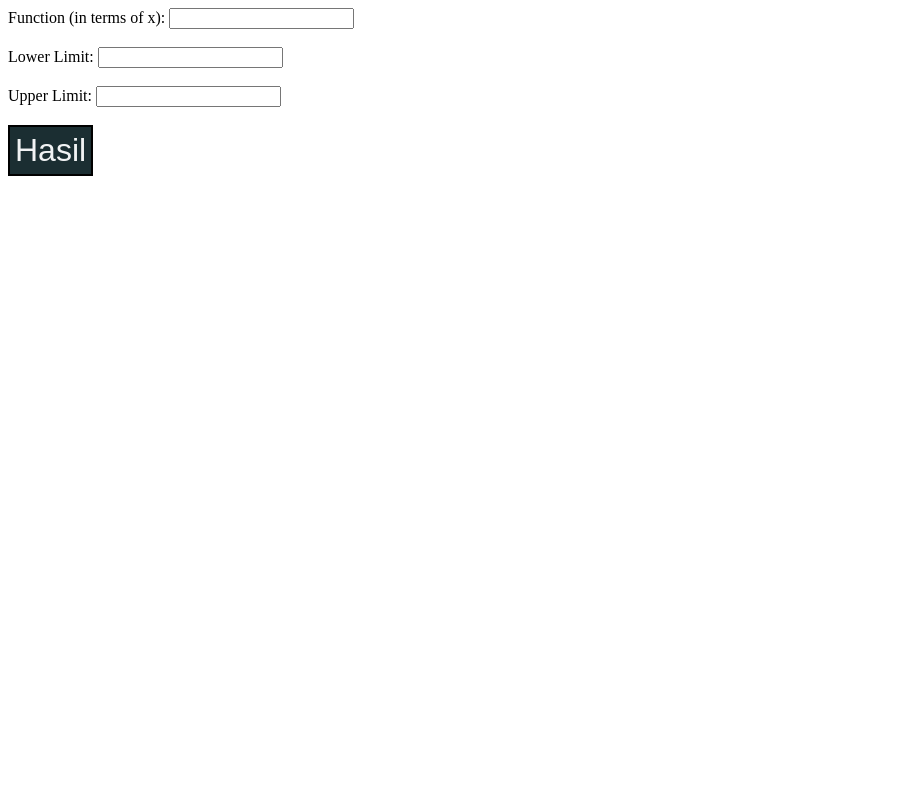
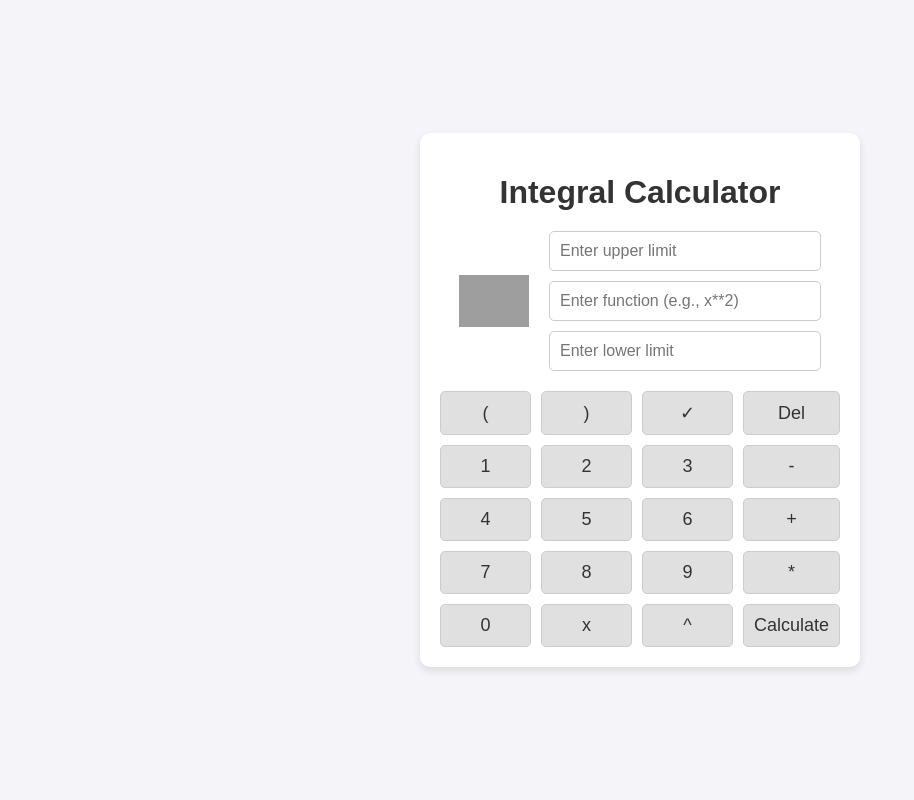
Before and after one commit to Laleilish/matdasQuiz-integral, a Django app: page / in a window 1280 px wide. Shown: the whole page, without its empty margins (0-914 px from the left). Run offline with Django 4.2, Linux system fonts and the light colour scheme; grey boxes are pictures that could not be loaded.

Commit message:
UI HTML UPDATE

```diff
--- a/integral/integralApp/templates/base.html
+++ b/integral/integralApp/templates/base.html
@@ -3,73 +3,166 @@
 <head>
     <meta charset="UTF-8">
     <meta name="viewport" content="width=device-width, initial-scale=1.0">
-    <title>integral</title>
+    <title>Integral Calculator</title>
     <style>
-        button {
-            background: white;
-            border: solid 2px black;
-            padding: 5px 5px;
-            font-size: 5px;
+        body {
+            font-family: Arial, sans-serif;
+            margin: 0;
+            padding: 0;
+            display: flex;
+            justify-content: center;
+            align-items: center;
+            height: 100vh;
+            background-color: #f4f4f9;
         }
 
-            .button-arounder {
-            font-size: 2rem;
-            background: hsl(190deg, 30%, 15%);
-            color: hsl(190deg, 10%, 95%);
+        .calculator {
+            background: #ffffff;
+            padding: 20px;
+            border-radius: 10px;
+            box-shadow: 0 4px 8px rgba(0, 0, 0, 0.1);
+            width: 400px;
+            text-align: center;
+        }
 
-            box-shadow: 0 0px 0px hsla(190deg, 15%, 5%, .2);
-            transform: translateY(0);
-            border-top-left-radius: 0px;
-            border-top-right-radius: 0px;
-            border-bottom-left-radius: 0px;
-            border-bottom-right-radius: 0px;
+        .calculator h1 {
+            margin-bottom: 20px;
+            color: #333;
+        }
 
-            --dur: .15s;
-            --delay: .15s;
-            --radius: 16px;
+        .integral-wrapper {
+            display: flex;
+            align-items: center;
+            justify-content: center;
+            gap: 20px;
+            margin-bottom: 20px;
+        }
 
-            transition:
-                border-top-left-radius var(--dur) var(--delay) ease-out,
-                border-top-right-radius var(--dur) calc(var(--delay) * 2) ease-out,
-                border-bottom-right-radius var(--dur) calc(var(--delay) * 3) ease-out,
-                border-bottom-left-radius var(--dur) calc(var(--delay) * 4) ease-out,
-                box-shadow calc(var(--dur) * 4) ease-out,
-                transform calc(var(--dur) * 4) ease-out,
-                background calc(var(--dur) * 4) steps(4, jump-end);
-            }
+        .integral-wrapper img {
+            width: 70px;
+            height: auto;
+        }
 
-            .button-arounder:hover,
-            .button-arounder:focus {
-            box-shadow: 0 4px 8px hsla(190deg, 15%, 5%, .2);
-            transform: translateY(-4px);
-            background: hsl(230deg, 50%, 45%);
-            border-top-left-radius: var(--radius);
-            border-top-right-radius: var(--radius);
-            border-bottom-left-radius: var(--radius);
-            border-bottom-right-radius: var(--radius);
-            }
+        .inputs {
+            display: flex;
+            flex-direction: column;
+            align-items: flex-start;
+            gap: 10px;
+        }
 
+        .calculator input[type="text"],
+        .calculator input[type="number"] {
+            padding: 10px;
+            font-size: 16px;
+            border: 1px solid #ccc;
+            border-radius: 5px;
+            width: 250px;
+        }
+
+        .calculator button {
+            padding: 10px;
+            font-size: 16px;
+            color: #fff;
+            background-color: #007BFF;
+            border: none;
+            border-radius: 5px;
+            cursor: pointer;
+        }
+
+        .calculator button:hover {
+            background-color: #0056b3;
+        }
+
+        .keypad {
+            margin-top: 20px;
+            display: grid;
+            grid-template-columns: repeat(4, 1fr);
+            gap: 10px;
+        }
+
+        .keypad button {
+            padding: 10px;
+            font-size: 18px;
+            color: #333;
+            background-color: #e0e0e0;
+            border: 1px solid #ccc;
+            border-radius: 5px;
+            cursor: pointer;
+        }
+
+        .keypad button:hover {
+            background-color: #d6d6d6;
+        }
+
+        .result {
+            margin-top: 20px;
+            font-size: 18px;
+            color: #333;
+        }
+
+        .error {
+            color: red;
+            font-size: 14px;
+        }
     </style>
+    <script>
+        function insertValue(value) {
+            const input = document.querySelector('input[name="function"]');
+            input.value += value;
+        }
+
+        function deleteLast() {
+            const input = document.querySelector('input[name="function"]');
+            input.value = input.value.slice(0, -1);
+        }
+    </script>
 </head>
 <body>
-    <form method="POST" action="{% url 'home' %}">
-        {% csrf_token %}
-        <label for="function">Function (in terms of x):</label>
-        <input type="text" id="function" name="function" required>
-        <br><br>
-        <label for="lower_limit">Lower Limit:</label>
-        <input type="number" id="lower_limit" name="lower_limit" step="any" required>
-        <br><br>
-        <label for="upper_limit">Upper Limit:</label>
-        <input type="number" id="upper_limit" name="upper_limit" step="any" required>
-        <br><br>
-        <button class="button-arounder">Hasil</button>
-    </form>
+    <div class="calculator">
+        <h1>Integral Calculator</h1>
+        <div class="integral-wrapper">
+            <img src="https://i.imgur.com/7TrL2i8.png" alt="Integral Symbol">
+            <div class="inputs">
+                <input type="number" name="upper_limit" placeholder="Enter upper limit" step="any" required>
+                <input type="text" name="function" placeholder="Enter function (e.g., x**2)" required>
+                <input type="number" name="lower_limit" placeholder="Enter lower limit" step="any" required>
+            </div>
+        </div>
 
-    {% if result is not None %}
-        <h2>Result: {{ result }}</h2>
-    {% elif error %}
-        <h2 style="color: red;">Error: {{ error }}</h2>
-    {% endif %}
+        <div class="keypad">
+            <button onclick="insertValue('(')">(</button>
+            <button onclick="insertValue(')')">)</button>
+            <button onclick="insertValue('√')">✓</button>
+            <button onclick="deleteLast()">Del</button>
+            <button onclick="insertValue('1')">1</button>
+            <button onclick="insertValue('2')">2</button>
+            <button onclick="insertValue('3')">3</button>
+            <button onclick="insertValue('-')">-</button>
+            <button onclick="insertValue('4')">4</button>
+            <button onclick="insertValue('5')">5</button>
+            <button onclick="insertValue('6')">6</button>
+            <button onclick="insertValue('+')">+</button>
+            <button onclick="insertValue('7')">7</button>
+            <button onclick="insertValue('8')">8</button>
+            <button onclick="insertValue('9')">9</button>
+            <button onclick="insertValue('*')">*</button>
+            <button onclick="insertValue('0')">0</button>
+            <button onclick="insertValue('x')">x</button>
+            <button onclick="insertValue('^')">^</button>
+            <button type="submit">Calculate</button>
+        </div>
+
+        {% if result %}
+            <div class="result">
+                <strong>Result:</strong> {{ result }}
+            </div>
+        {% endif %}
+
+        {% if error %}
+            <div class="error">
+                {{ error }}
+            </div>
+        {% endif %}
+    </div>
 </body>
 </html>
```
Also changed, not shown: integral/integralApp/templates/Integral.png (added).
